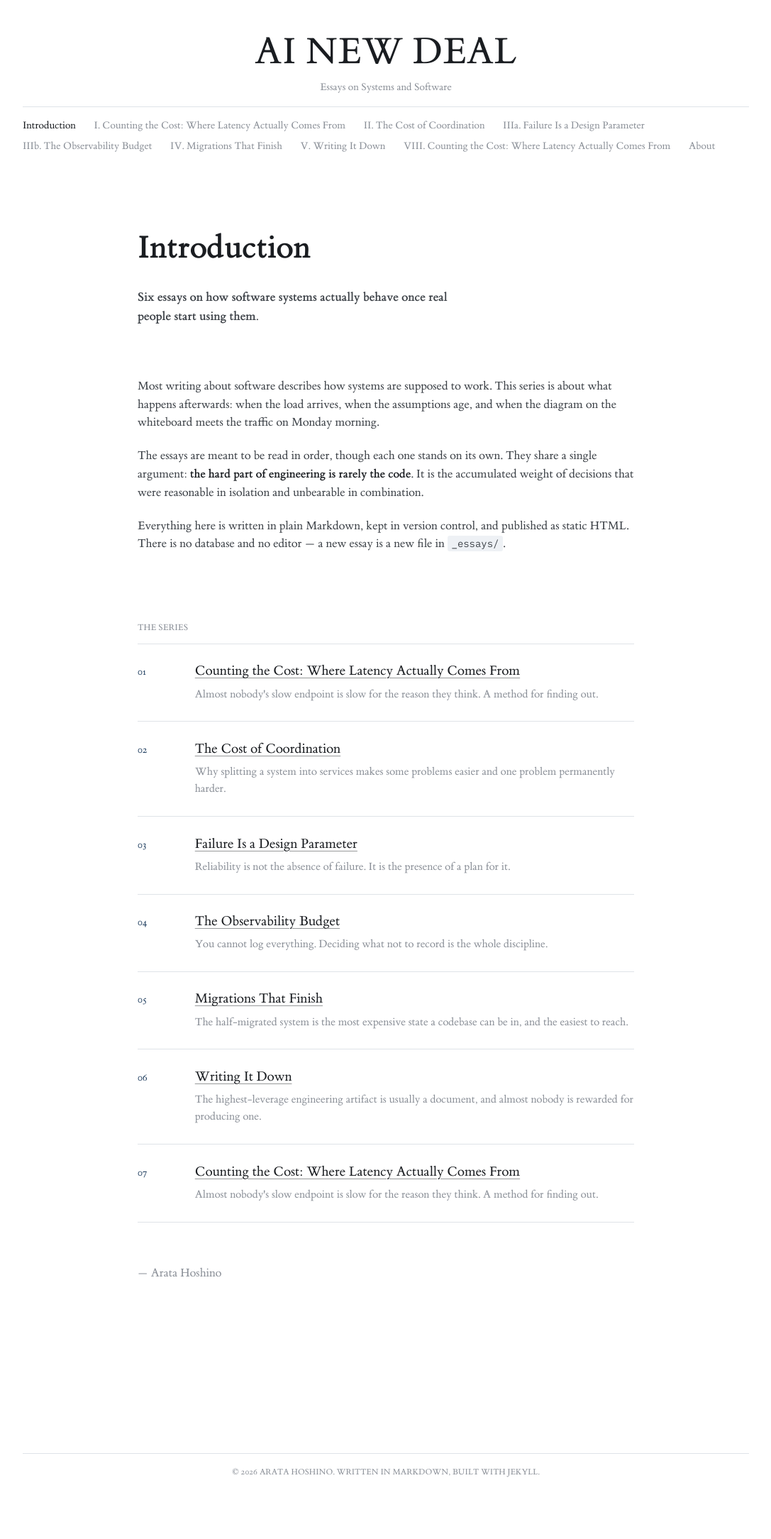
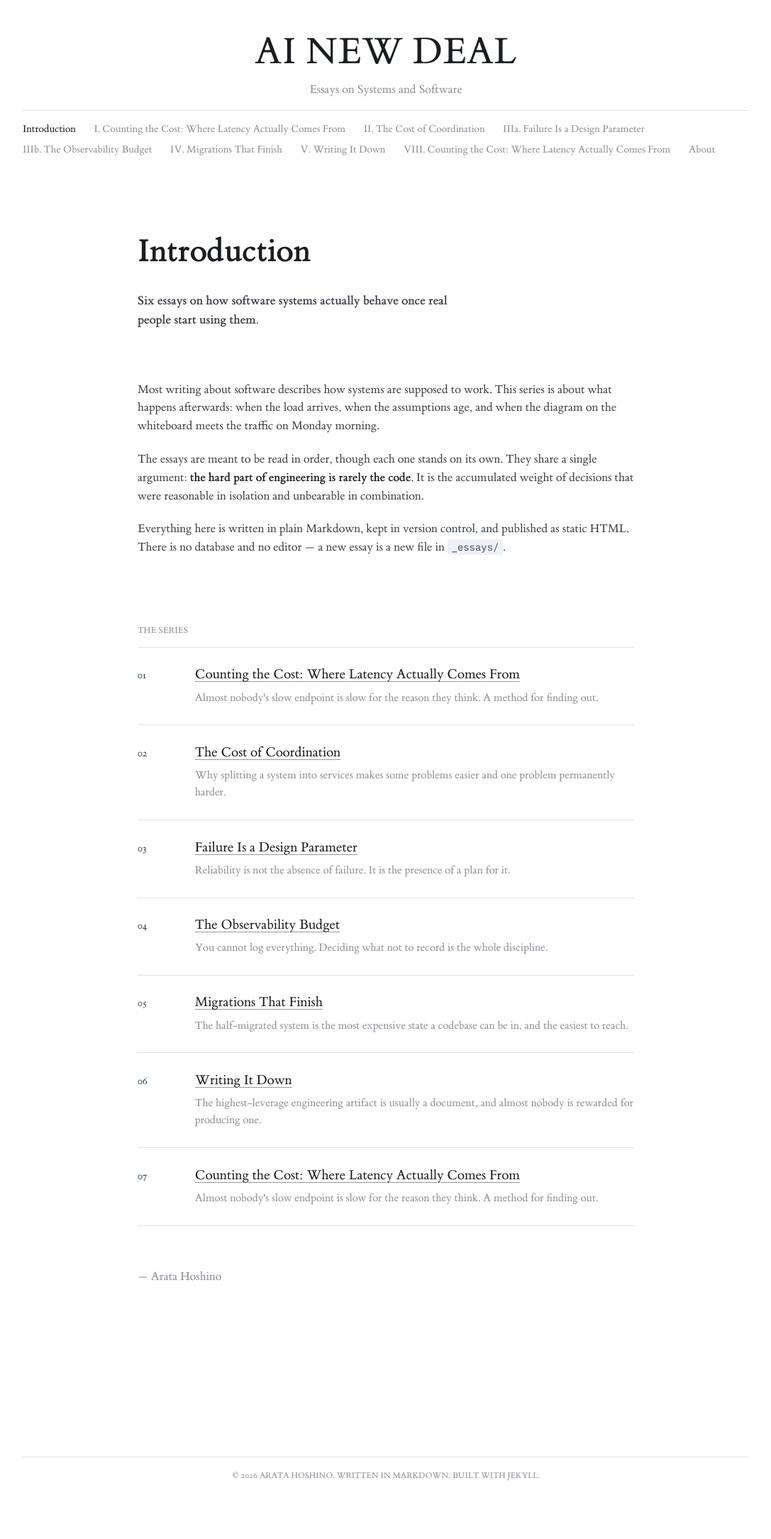
Before and after one commit to arata-hoshino/arata-hoshino.github.io, a Jekyll site: the page built from index.md, in a window 1280 px wide. Shown: the whole page at 71% size, without its empty margins (96-1183 px from the left). Built offline with Jekyll 4.4.1, drawn with Linux system fonts in a browser that asks for light colours.

Commit message:
Set the subtitle at the body size
Co-Authored-By: Claude Opus 5 (1M context) <noreply@anthropic.com>

```diff
--- a/assets/css/style.css
+++ b/assets/css/style.css
@@ -193,7 +193,7 @@ main {
 .runhead-subtitle {
   margin: 0.6em 0 0;
   color: var(--muted);
-  font-size: 0.86em;   /* the size the menu under it is set at */
+  font-size: 1em;   /* the size the body is set at */
 }
 
 /* -------------------------------------------------------------- nav */
```
